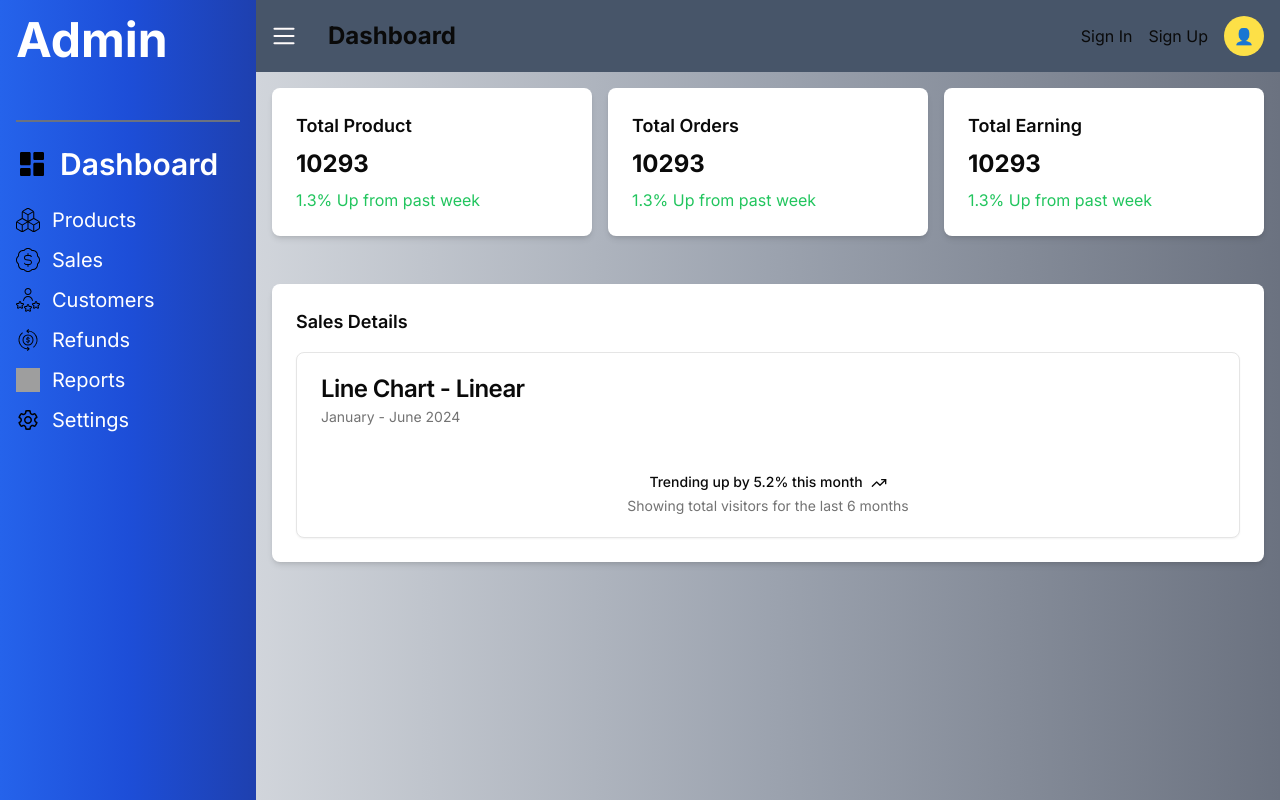
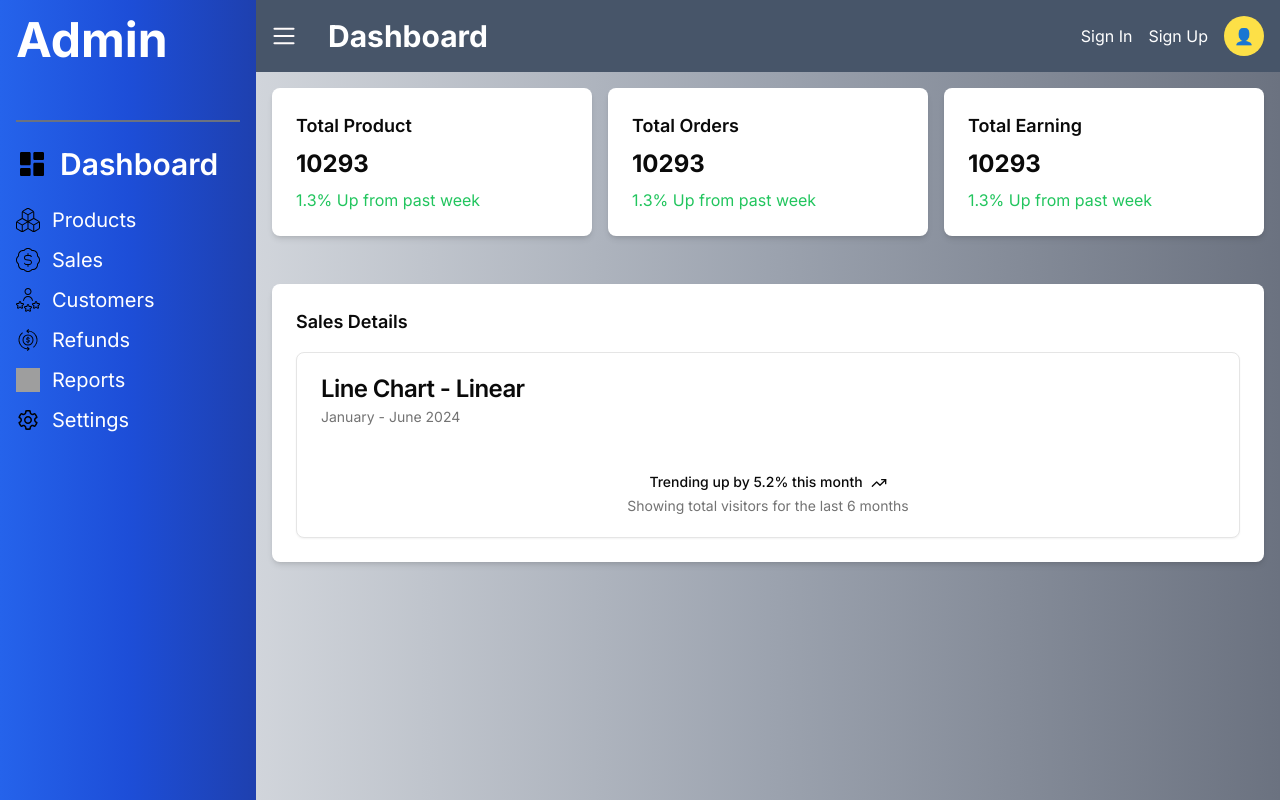
Before and after one commit to navodlakshan/POS-System-React_js-Front_end, a Next.js app: page / in a window 1280 px wide. Built offline with nearby package versions, Linux system fonts and the light colour scheme; grey boxes are pictures that could not be loaded.

Commit message:
01-03-2025

```diff
--- a/src/components/Header.tsx
+++ b/src/components/Header.tsx
@@ -18,17 +18,17 @@ export const Header = ({ onMenuClick }: HeaderProps) => {
                     className="w-6 h-6 mr-8 cursor-pointer"
                     onClick={onMenuClick} // Use the prop here
                 />
-                <h1 className="text-2xl font-bold">Dashboard</h1>
+                <h1 className="text-3xl font-bold text-white">Dashboard</h1>
             </div>
             <nav>
                 <ul className="flex space-x-4 items-center">
                     <li>
-                        <Link href="/Login" className="text-foreground hover:text-blue-500">
+                        <Link href="/Login" className="text-white hover:text-blue-500">
                             Sign In
                         </Link>
                     </li>
                     <li>
-                        <Link href="/SignUp" className="text-foreground hover:text-blue-500">
+                        <Link href="/SignUp" className="text-white hover:text-blue-500">
                             Sign Up
                         </Link>
                     </li>
```
